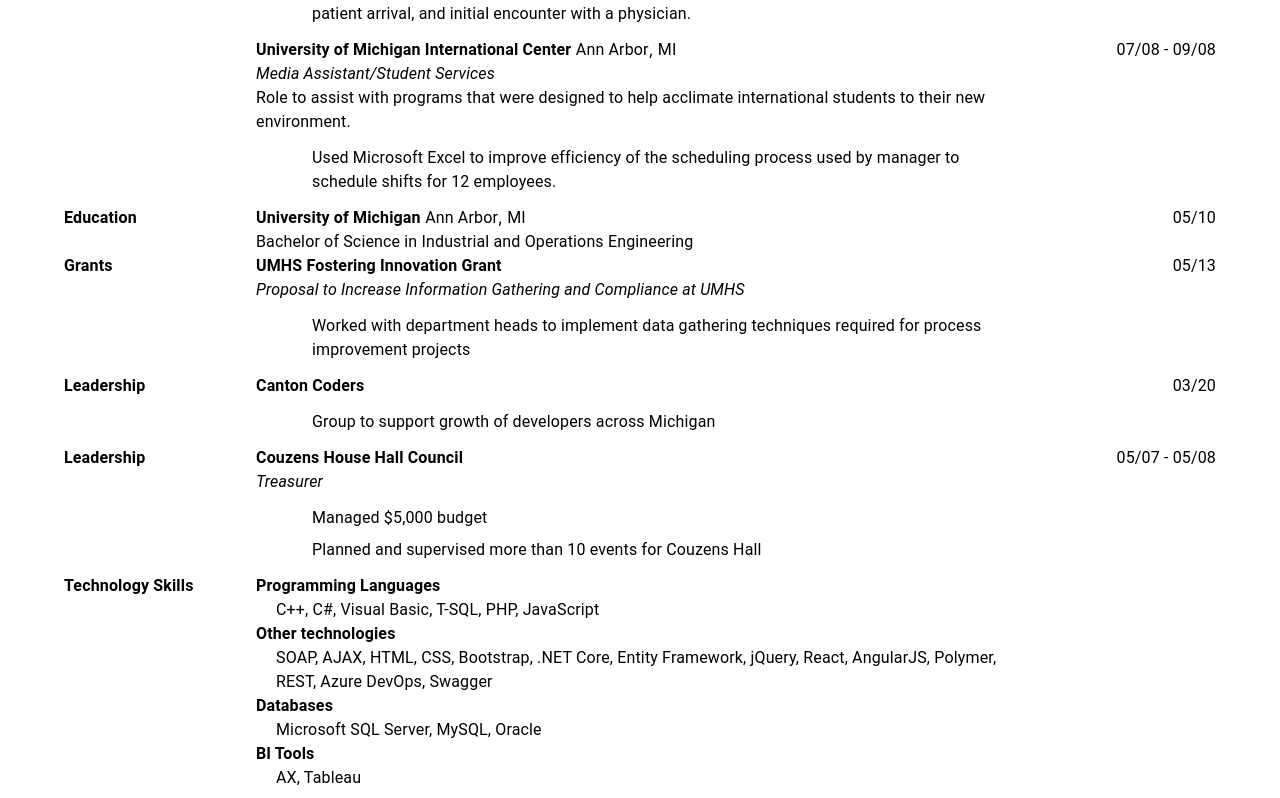
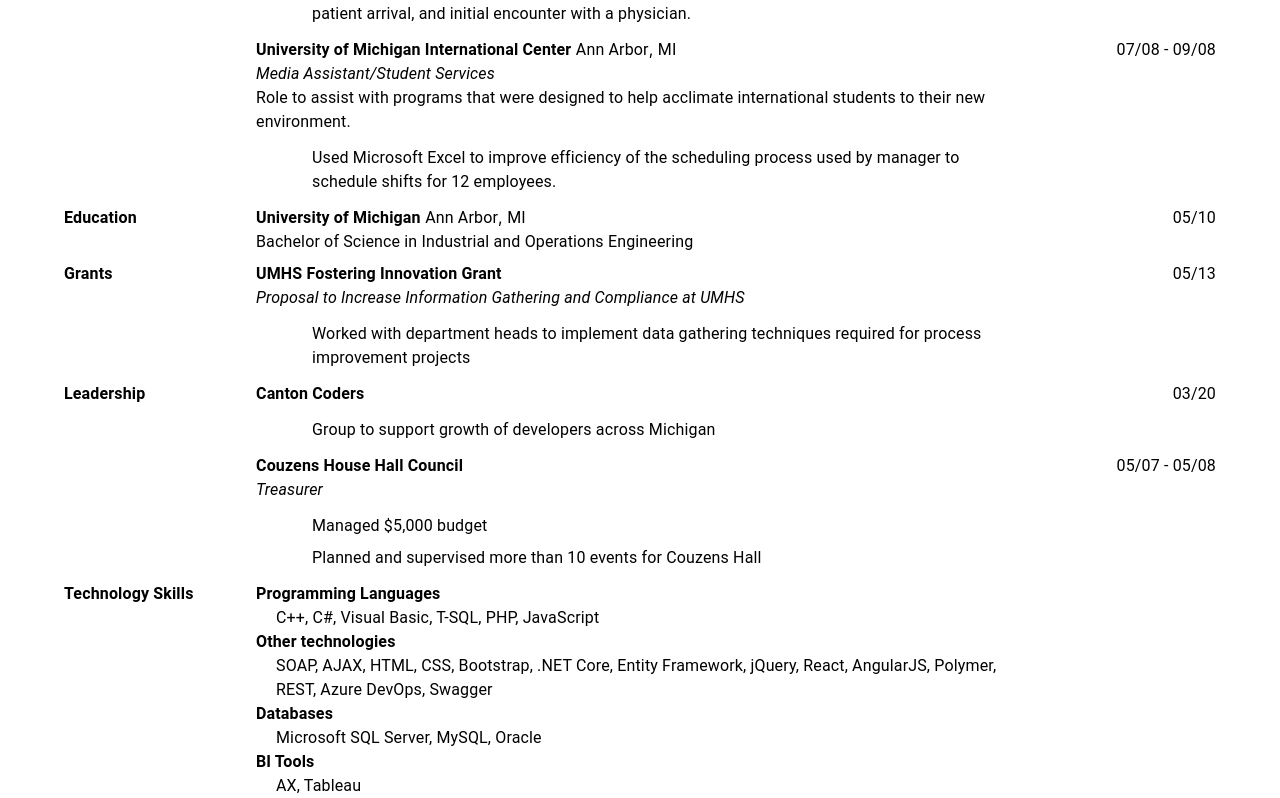
Before and after one commit to mclaysen/website, a React (Create React App) app: page / in a window 1280 px wide. Shown: the part 2693-3491 px from the top of the page. Built offline with nearby package versions, Linux system fonts and the light colour scheme.

Commit message:
minor tweaks

```diff
--- a/src/components/EducationData.tsx
+++ b/src/components/EducationData.tsx
@@ -16,8 +16,9 @@
   const isSmallScreen = useMediaQuery(theme.breakpoints.down('md'));
 
   return (<Box sx={{
-    display: "flex",
-    textAlign: "left"
+    display: 'flex',
+    textAlign: 'left',
+    paddingBottom: '8px'
   }}>
     <ThemeProvider theme={theme}>
       <Grid container>
--- a/src/components/OtherExperienceData.tsx
+++ b/src/components/OtherExperienceData.tsx
@@ -43,7 +43,7 @@
                 return <Grid item xs={12}>
                             <Grid container>
                                 <Grid item xs={12} md={2}>
-                                    <Title>{otherExperienceInfo.category}</Title>
+                                    {index===0 && <Title>{otherExperienceInfo.category}</Title>}
                                 </Grid>
                                 {isSmallScreen && <Grid item xs={1}></Grid>}
                                 <Grid item xs={11} md={8}>
--- a/src/components/Resume.styles.tsx
+++ b/src/components/Resume.styles.tsx
@@ -11,7 +11,7 @@
     paddingBottom: '10px',
     fontSize:`${theme.typography.body1.fontSize}`,
     [theme.breakpoints.down('md')]: {
-        fontSize:`${theme.typography.h5.fontSize}`,
+        fontSize:`${theme.typography.h6.fontSize}`,
     }
 }));
 
```
